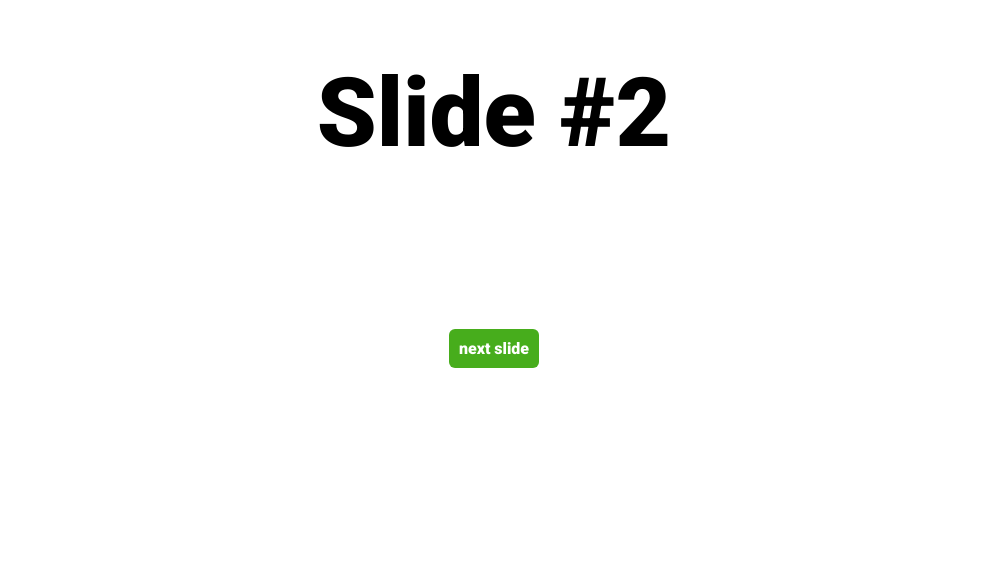
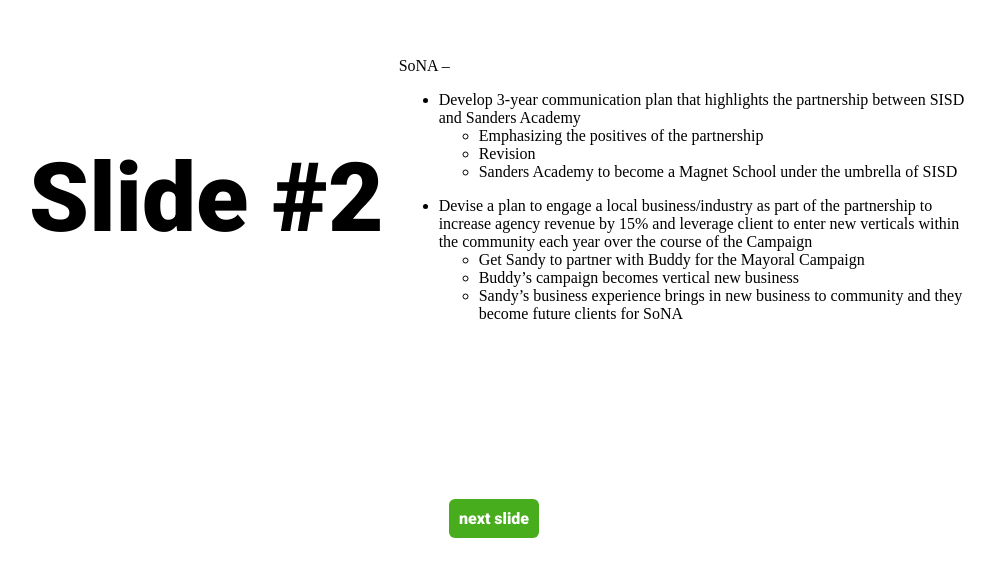
Before and after one commit to davidrhoden/BE203, a plain HTML site: page two.html in a window 1280 px wide. Shown: the part 103-680 px from the top of the page, without its empty margins (146-1141 px from the left). Drawn offline with Linux system fonts and the light colour scheme.

Commit message:
start adding text

```diff
--- a/two.html
+++ b/two.html
@@ -13,6 +13,29 @@
 	    	<div class="flexbox-title">
 		    	Slide #2
 		    </div>
+            <div class="flexbox-body">
+            SoNA –
+
+<ul>
+<li>Develop 3-year communication plan that highlights the partnership between SISD and Sanders Academy
+<ul>
+<li>Emphasizing the positives of the partnership</li>
+<li>Revision</li>
+<li>Sanders Academy to become a Magnet School under the umbrella of SISD</li>
+</ul>
+</li>
+</ul>
+<ul><li>
+Devise a plan to engage a local business/industry as part of the partnership to increase agency revenue by 15% and leverage client to enter new verticals within the community each year over the course of the Campaign
+<ul>
+<li>
+Get Sandy to partner with Buddy for the Mayoral Campaign</li>
+<li>Buddy’s campaign becomes vertical new business</li>
+<li>Sandy’s business experience brings in new business to community and they become future clients for SoNA</li>
+</ul>
+</li>
+</ul>
+</div>
 	    </div>
 	    <div class="button">
 		    	<a href="three.html">next slide</a>
```
